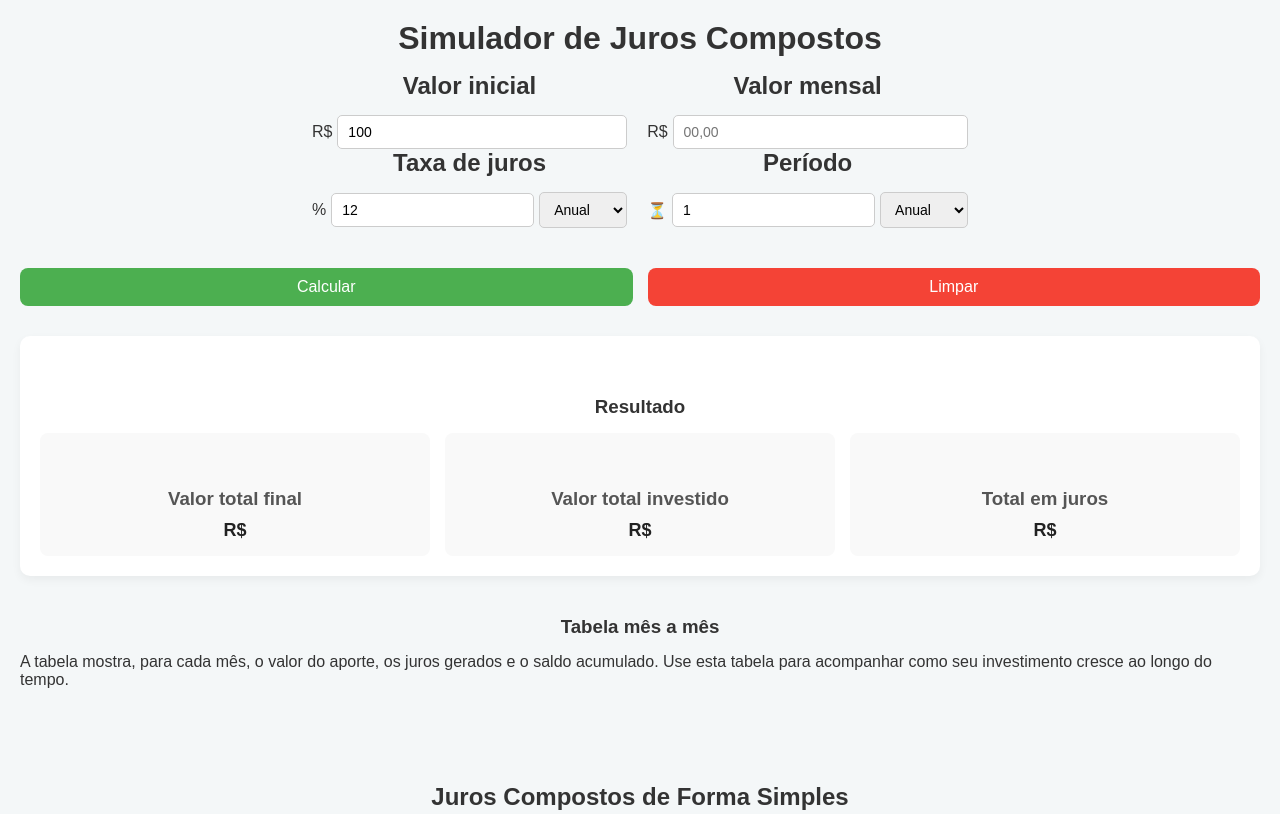
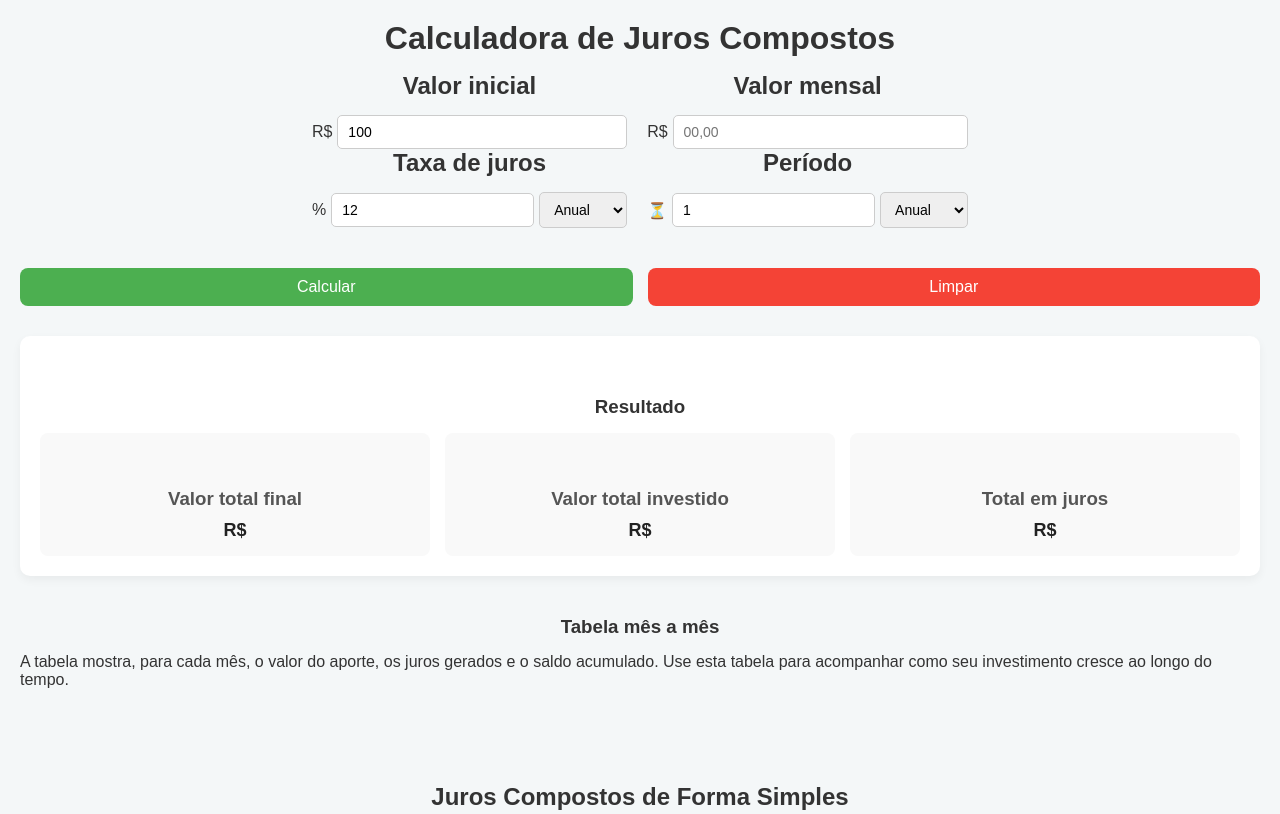
Before and after one commit to ryancunhha/Calculadora-JurosCompostos, a plain HTML site: page index.html in a window 1280 px wide. Shown: the top 814 px of the page. Drawn offline with Linux system fonts and the light colour scheme.

Commit message:
AJuste no nome

```diff
--- a/index.html
+++ b/index.html
@@ -13,7 +13,7 @@
 
 <body>
     <main>
-        <h1>Simulador de Juros Compostos</h1>
+        <h1>Calculadora de Juros Compostos</h1>
         <form>
             <div>
                 <div class="info">
```
